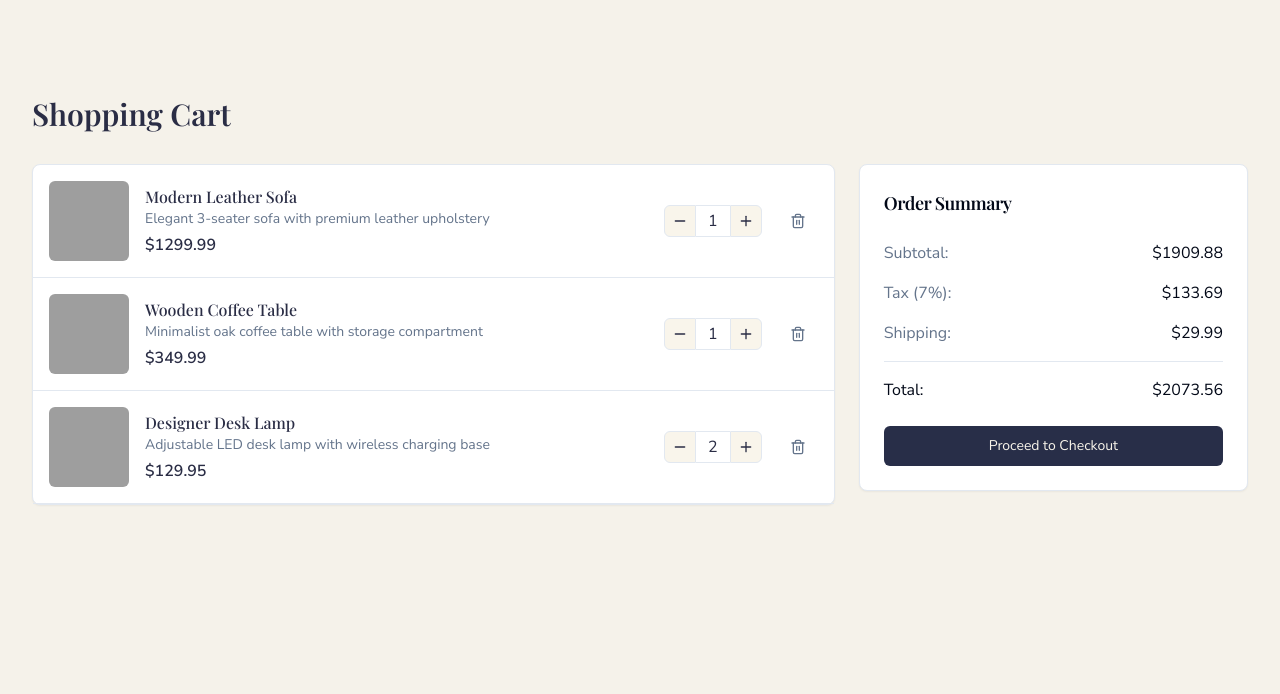
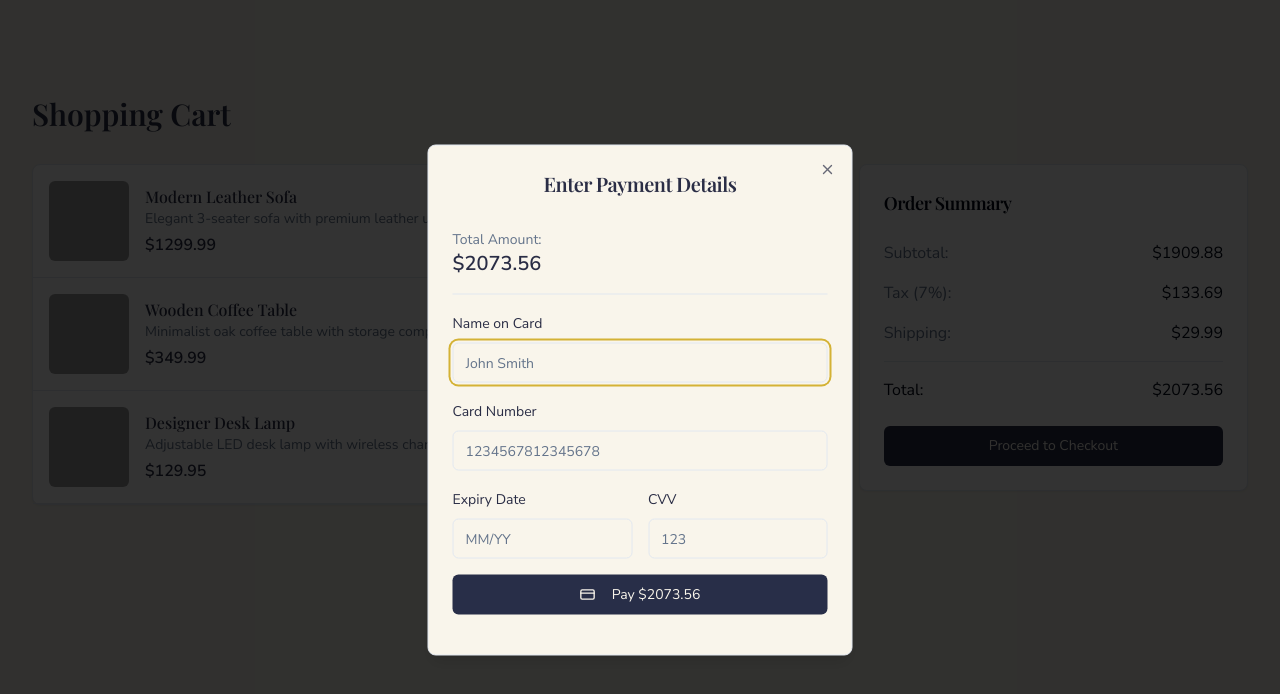
Before and after one commit to terracodedevs/dimensional-elegance-spaces, a React (Vite) app: page /cart in a window 1280 px wide. Both pictures are taken after a click on the button "Proceed to Checkout". Shown: the top 694 px of the page. Built offline with nearby package versions, Linux system fonts and the light colour scheme; grey boxes are pictures that could not be loaded.

Commit message:
feat: Implement checkout flow
Adds a checkout flow with card details input, payment processing, and success notification.

```diff
--- a/src/components/OrderSummary.tsx
+++ b/src/components/OrderSummary.tsx
@@ -1,19 +1,28 @@
 
+import { useState } from "react";
 import { Button } from "@/components/ui/button";
 import { FurnitureItem } from "@/types/furniture";
 import { Card, CardContent, CardFooter, CardHeader, CardTitle } from "@/components/ui/card";
+import PaymentModal from "./PaymentModal";
 
 interface OrderSummaryProps {
   items: FurnitureItem[];
 }
 
 const OrderSummary = ({ items }: OrderSummaryProps) => {
+  const [showPaymentModal, setShowPaymentModal] = useState(false);
+
   const subtotal = items.reduce((total, item) => total + (item.price * item.quantity), 0);
   const tax = subtotal * 0.07; // 7% tax rate
   const shipping = 29.99;
   const total = subtotal + tax + shipping;
 
+  const handleCheckout = () => {
+    setShowPaymentModal(true);
+  };
+
   return (
+    <>
       <Card className="sticky top-24">
         <CardHeader>
           <CardTitle className="text-lg">Order Summary</CardTitle>
@@ -37,9 +46,18 @@ const OrderSummary = ({ items }: OrderSummaryProps) => {
           </div>
         </CardContent>
         <CardFooter>
-        <Button className="w-full">Proceed to Checkout</Button>
+          <Button className="w-full" onClick={handleCheckout}>
+            Proceed to Checkout
+          </Button>
         </CardFooter>
       </Card>
+
+      <PaymentModal
+        isOpen={showPaymentModal}
+        onClose={() => setShowPaymentModal(false)}
+        totalAmount={total}
+      />
+    </>
   );
 };
 
--- /dev/null
+++ b/src/components/PaymentModal.tsx
@@ -0,0 +1,184 @@
+
+import { useState } from "react";
+import { useNavigate } from "react-router-dom";
+import { toast } from "sonner";
+import { CheckCircle, CreditCard, Loader } from "lucide-react";
+import { Dialog, DialogContent, DialogHeader, DialogTitle } from "@/components/ui/dialog";
+import { Button } from "@/components/ui/button";
+import { Input } from "@/components/ui/input";
+import { Form, FormControl, FormField, FormItem, FormLabel, FormMessage } from "@/components/ui/form";
+import { useForm } from "react-hook-form";
+import { z } from "zod";
+import { zodResolver } from "@hookform/resolvers/zod";
+
+const paymentSchema = z.object({
+  cardName: z.string().min(2, { message: "Name is required" }),
+  cardNumber: z.string().min(16, { message: "Card number must be 16 digits" }).max(16),
+  expiryDate: z.string().min(5, { message: "Expiry date is required (MM/YY)" }),
+  cvv: z.string().min(3, { message: "CVV must be 3 digits" }).max(3),
+});
+
+type PaymentFormValues = z.infer<typeof paymentSchema>;
+
+interface PaymentModalProps {
+  isOpen: boolean;
+  onClose: () => void;
+  totalAmount: number;
+}
+
+const PaymentModal = ({ isOpen, onClose, totalAmount }: PaymentModalProps) => {
+  const [isProcessing, setIsProcessing] = useState(false);
+  const [isComplete, setIsComplete] = useState(false);
+  const navigate = useNavigate();
+
+  const form = useForm<PaymentFormValues>({
+    resolver: zodResolver(paymentSchema),
+    defaultValues: {
+      cardName: "",
+      cardNumber: "",
+      expiryDate: "",
+      cvv: "",
+    },
+  });
+
+  const processPayment = (values: PaymentFormValues) => {
+    setIsProcessing(true);
+
+    // Simulate payment processing with a timeout
+    setTimeout(() => {
+      setIsProcessing(false);
+      setIsComplete(true);
+
+      toast.success("Payment successful!", {
+        description: `Your payment of $${totalAmount.toFixed(2)} was completed successfully.`,
+      });
+
+      // Redirect to home page after showing success for a moment
+      setTimeout(() => {
+        onClose();
+        navigate("/");
+      }, 2000);
+    }, 1500);
+  };
+
+  return (
+    <Dialog open={isOpen} onOpenChange={onClose}>
+      <DialogContent className="sm:max-w-[425px]">
+        <DialogHeader>
+          <DialogTitle className="text-center text-xl">
+            {isComplete ? "Payment Successful" : "Enter Payment Details"}
+          </DialogTitle>
+        </DialogHeader>
+
+        {isComplete ? (
+          <div className="py-6 flex flex-col items-center justify-center space-y-4">
+            <CheckCircle className="h-16 w-16 text-green-500" />
+            <p className="text-center text-muted-foreground">
+              Thank you for your purchase. Redirecting to home page...
+            </p>
+          </div>
+        ) : (
+          <div className="py-4">
+            <div className="mb-4 pb-4 border-b">
+              <p className="text-sm text-muted-foreground">Total Amount:</p>
+              <p className="text-xl font-semibold">${totalAmount.toFixed(2)}</p>
+            </div>
+
+            <Form {...form}>
+              <form onSubmit={form.handleSubmit(processPayment)} className="space-y-4">
+                <FormField
+                  control={form.control}
+                  name="cardName"
+                  render={({ field }) => (
+                    <FormItem>
+                      <FormLabel>Name on Card</FormLabel>
+                      <FormControl>
+                        <Input placeholder="John Smith" {...field} disabled={isProcessing} />
+                      </FormControl>
+                      <FormMessage />
+                    </FormItem>
+                  )}
+                />
+
+                <FormField
+                  control={form.control}
+                  name="cardNumber"
+                  render={({ field }) => (
+                    <FormItem>
+                      <FormLabel>Card Number</FormLabel>
+                      <FormControl>
+                        <Input
+                          placeholder="1234567812345678"
+                          {...field}
+                          disabled={isProcessing}
+                          maxLength={16}
+                        />
+                      </FormControl>
+                      <FormMessage />
+                    </FormItem>
+                  )}
+                />
+
+                <div className="flex space-x-4">
+                  <FormField
+                    control={form.control}
+                    name="expiryDate"
+                    render={({ field }) => (
+                      <FormItem className="flex-1">
+                        <FormLabel>Expiry Date</FormLabel>
+                        <FormControl>
+                          <Input placeholder="MM/YY" {...field} disabled={isProcessing} maxLength={5} />
+                        </FormControl>
+                        <FormMessage />
+                      </FormItem>
+                    )}
+                  />
+
+                  <FormField
+                    control={form.control}
+                    name="cvv"
+                    render={({ field }) => (
+                      <FormItem className="flex-1">
+                        <FormLabel>CVV</FormLabel>
+                        <FormControl>
+                          <Input
+                            placeholder="123"
+                            {...field}
+                            disabled={isProcessing}
+                            maxLength={3}
+                            type="password"
+                          />
+                        </FormControl>
+                        <FormMessage />
+                      </FormItem>
+                    )}
+                  />
+                </div>
+
+                <Button
+                  type="submit"
+                  className="w-full"
+                  disabled={isProcessing}
+                >
+                  {isProcessing ? (
+                    <>
+                      <Loader className="mr-2 h-4 w-4 animate-spin" />
+                      Processing...
+                    </>
+                  ) : (
+                    <>
+                      <CreditCard className="mr-2 h-4 w-4" />
+                      Pay ${totalAmount.toFixed(2)}
+                    </>
+                  )}
+                </Button>
+              </form>
+            </Form>
+          </div>
+        )}
+      </DialogContent>
+    </Dialog>
+  );
+};
+
+export default PaymentModal;
```
Lines whose indentation alone changed are shown as unchanged.
